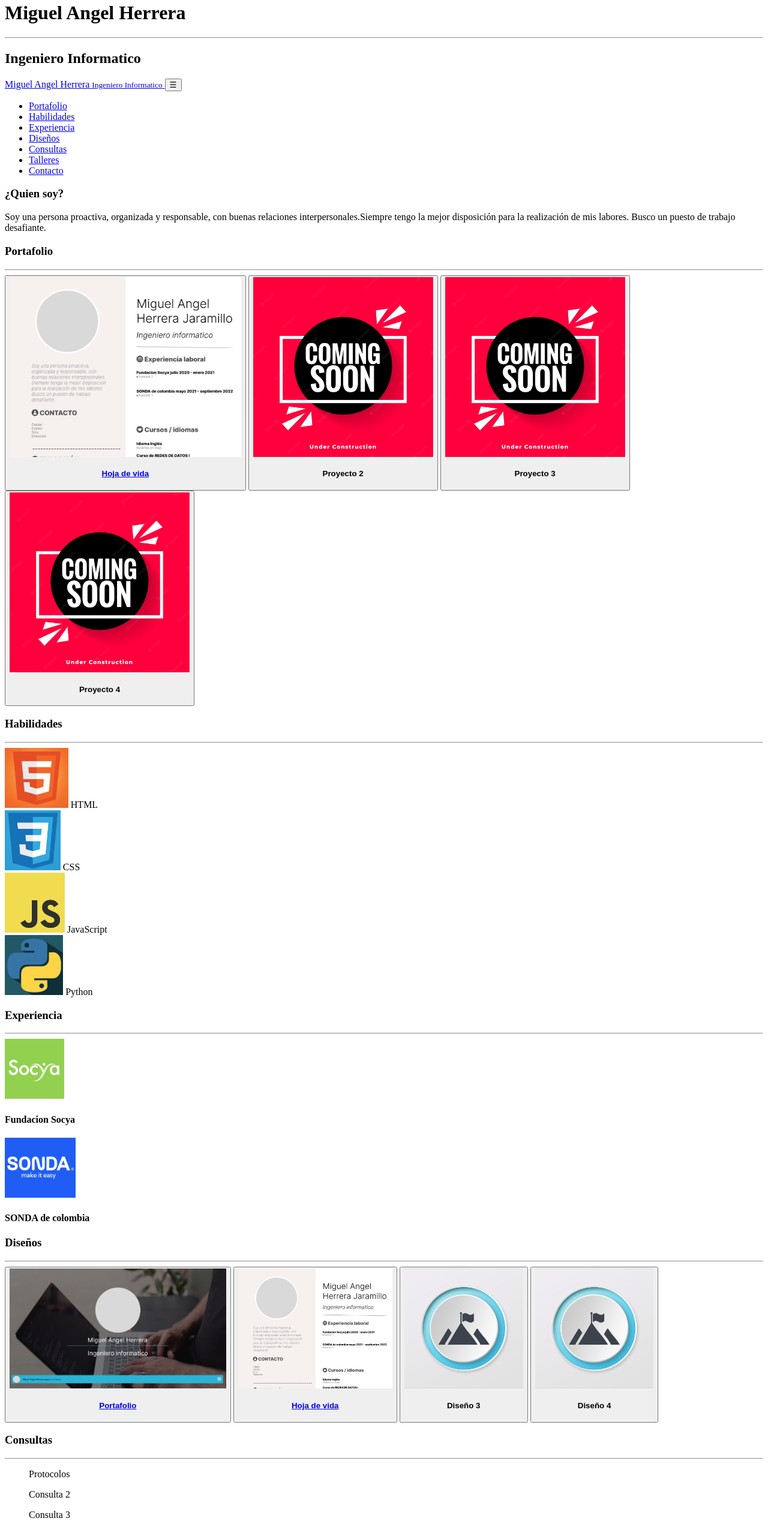
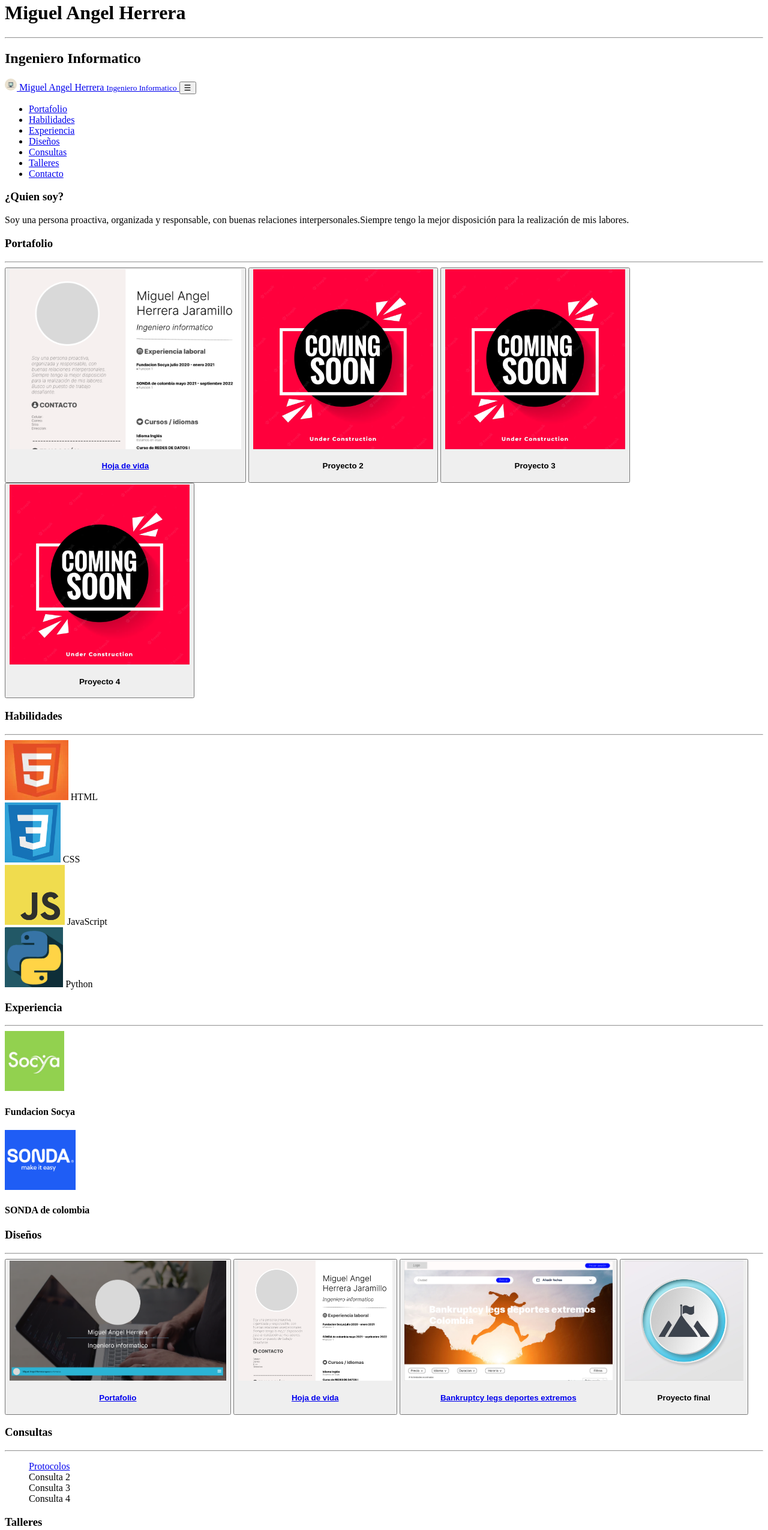
Before and after one commit to maherrera3407/PortafolioWeb2, a plain HTML site: page index.html in a window 1280 px wide. Shown: the part 180-2731 px from the top of the page at 60% size. Drawn offline with Linux system fonts and the light colour scheme.

Commit message:
html decente

```diff
--- a/estilo.css
+++ b/estilo.css
@@ -12,3 +12,8 @@
     height: 150px;
     border-radius: 360px;
 }
+.circle1{
+    width: 20px;
+    height: 20px;
+    border-radius: 360px;
+}
--- a/index.html
+++ b/index.html
@@ -4,11 +4,11 @@
     <meta charset="UTF-8" />
     <meta name="viewport" content="width=device-width, initial-scale=1.0" />
     <title>Miguel Angel Herrera | portafolio</title>
-    <link rel="stylesheet" href="estilo.css">
+    <link rel="stylesheet" href="estilo.css" />
   </head>
   <body>
     <head class="Encabezado">
-      <img class="circle" src="imagenes\pc.jpg" alt="logo large" height="300" />
+      <img class="circle" src="imagenes\foto.jpg" alt="Foto" height="300" />
       <h1>Miguel Angel Herrera</h1>
       <hr />
       <h2>Ingeniero Informatico</h2>
@@ -16,7 +16,7 @@
     <nav id="bar" class="open">
       <div>
         <a href="/">
-          <imagen class="circle" src="imagenes\pc.jpg" alt="small logo" />
+          <img class="circle1" src="imagenes\pc.jpg" alt="small logo" height="10" />
           <span>Miguel Angel Herrera <small>Ingeniero Informatico</small></span>
         </a>
         <button id="Hamburger">☰</button>
@@ -35,19 +35,17 @@
       <section>
         <h3>¿Quien soy?</h3>
         <p>
-          Soy una persona proactiva, organizada y responsable,
-          con buenas relaciones interpersonales.Siempre tengo la mejor
-          disposición para la realización de mis labores.
-          Busco un puesto de trabajo desafiante.
+          Soy una persona proactiva, organizada y responsable, con buenas
+          relaciones interpersonales.Siempre tengo la mejor disposición para la
+          realización de mis labores.
         </p>
-
       </section>
       <section id="Portafolio">
         <h3>Portafolio</h3>
-        <hr/>
+        <hr />
         <div>
           <button>
-            <a href="https://github.com/maherrera3407">
+            <a href="https://github.com/maherrera3407/Hoja-de-vida">
               <img src="imagenes\Diseños\Hoja_Vida.png" height="300" />
               <h4>Hoja de vida</h4>
             </a>
@@ -90,7 +88,7 @@
       </section>
       <section id="Experiencia">
         <h3>Experiencia</h3>
-        <hr/>
+        <hr />
         <div>
           <a>
             <img src="imagenes\logos\Socya.png" height="100" />
@@ -104,47 +102,61 @@
       </section>
       <section id="Diseños">
         <h3>Diseños</h3>
-          <hr/>
+        <hr />
         <div>
           <button>
-              <a href="https://www.figma.com/proto/8WWaCxLjWiAfLPBhP7UPDU/
-              Untitled?type=design&node-id=1-2&t=BNP1ufKJOhCME8zr-1&scaling=min-zoom&page-id=0%3A1&mode=design">
+            <a
+              href="https://www.figma.com/proto/8WWaCxLjWiAfLPBhP7UPDU/
+              Untitled?type=design&node-id=1-2&t=BNP1ufKJOhCME8zr-1&scaling=min-zoom&page-id=0%3A1&mode=design"
+            >
               <img src="imagenes\Diseños\portafolio.png" height="200" />
               <h4>Portafolio</h4>
             </a>
           </button>
           <button>
-              <a href="https://www.figma.com/proto/Ax7T3MHzqXnO7etX6irDMU/
-              Untitled?type=design&node-id=1-2&t=lyc3VBNJuWgitdV8-1&scaling=min-zoom&page-id=0%3A1&mode=design">
+            <a
+              href="https://www.figma.com/proto/Ax7T3MHzqXnO7etX6irDMU/
+              Untitled?type=design&node-id=1-2&t=lyc3VBNJuWgitdV8-1&scaling=min-zoom&page-id=0%3A1&mode=design"
+            >
               <img src="imagenes\Diseños\Hoja_Vida.png" height="200" />
               <h4>Hoja de vida</h4>
             </a>
           </button>
           <button>
-              <img src="imagenes\DiseñosFuturos.png" height="200" />
-              <h4>Diseño 3</h4>
+            <a href="https://www.figma.com/proto/yZyeulDM2Ho0kZBabkE5DD/Deportes-extremos?type=design&node-id=1-2&t=tr3ySAjtl7CysaFo-1&scaling=min-zoom&page-id=0%3A1&mode=design">
+            <img src="imagenes\Diseños\DeportesExtremos.png" height="200" />
+            <h4>Bankruptcy legs deportes extremos</h4>
+          </a>
           </button>
           <button>
             <img src="imagenes\DiseñosFuturos.png" height="200" />
-              <h4>Diseño 4</h4>
+            <h4>Proyecto final</h4>
           </button>
         </div>
       </section>
       <section id="Consultas">
         <h3>Consultas</h3>
-        <hr/>
+        <hr />
         <section class="Consultas">
           <dl>
-        <dd><a><p>Protocolos</p></a></dd>
-        <dd><a><p>Consulta 2</p></a></dd>
-        <dd><a><p>Consulta 3</p></a></dd>
-        <dd><a><p>Consulta 4</p></a></dd>
+            <dd>
+              <a href="https://github.com/maherrera3407/Protocolos">Protocolos</a>
+            </dd>
+            <dd>
+              <a>Consulta 2</a>
+            </dd>
+            <dd>
+              <a>Consulta 3</a>
+            </dd>
+            <dd>
+              <a>Consulta 4</a>
+            </dd>
           </dl>
         </section>
       </section>
       <section id="Talleres">
         <h3>Talleres</h3>
-        <hr/>
+        <hr />
         <button>
           <img src="imagenes\DiseñosFuturos.png" height="200" />
           <h4>Taller 1</h4>
@@ -164,11 +176,11 @@
       </section>
       <section id="Contacto" class="Contacto">
         <h3>Contacto</h3>
-         <hr/>
+        <hr />
         <form action="https://formspree.io/f/{form_id}" method="post">
           <label for="email">
             Tu Email:
-                <input type="email" name="_replyto">
+            <input type="email" name="_replyto" />
           </label>
           <label>
             Tu mensaje:
@@ -178,13 +190,16 @@
         </form>
         <nav id="Social">
           <a href="https://github.com/maherrera3407?tab=repositories">
-                <img id="github" src="imagenes\logos\git.png" height="70"/>
+            <img id="github" src="imagenes\logos\git.png" height="70" />
           </a>
         </nav>
       </section>
 
       <footer>
-        <small>Esta página ha sido desarrollada por Miguel Angel Herrera. @2023. Todos los derechos reservados. </small>
+        <small
+          >Esta página ha sido desarrollada por Miguel Angel Herrera. @2023.
+          Todos los derechos reservados.
+        </small>
       </footer>
     </main>
   </body>
```
Also changed, not shown: imagenes/Diseños/DeportesExtremos.png (added), imagenes/foto.jpg (added). Lines whose indentation alone changed are shown as unchanged.
